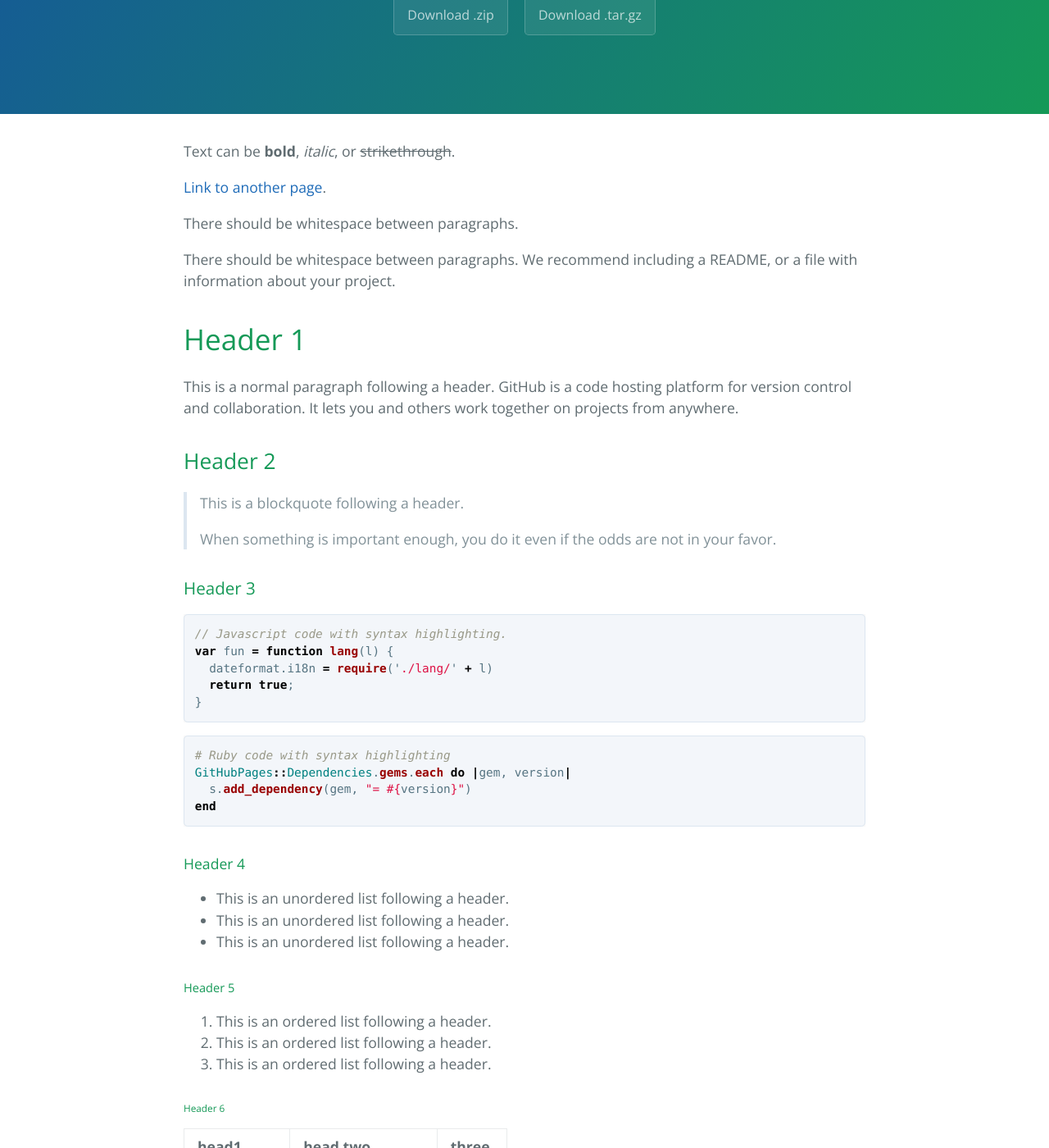
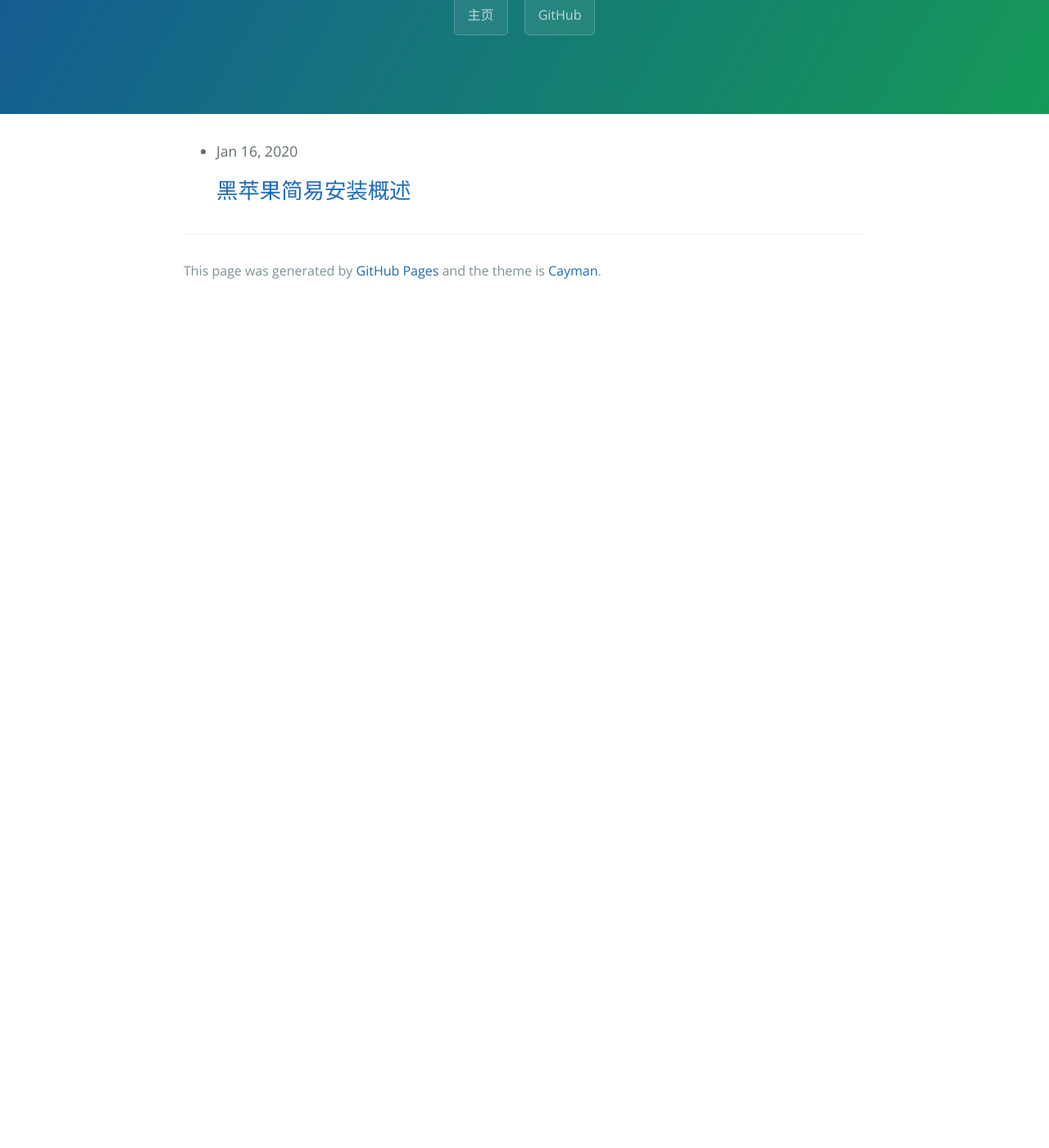
Before and after one commit to heyxiaobai/heyxiaobai.github.io, a Jekyll site: the page built from index.md, in a window 1280 px wide and 1400 px high, scrolled down 244 px. Shown: the whole window at 82% size. Built offline with Jekyll 4.4.1, drawn with Linux system fonts in a browser that asks for light colours; after the commit the page ends 900 px from its top, so only the background shows below that; some of the changed text lies outside the part shown.

Commit message:
初步配置主题

````diff
--- a/_config.yml
+++ b/_config.yml
@@ -1,5 +1,8 @@
-title: Cayman theme
-description: Cayman is a clean, responsive theme for GitHub Pages.
-show_downloads: true
+title: 小白工作室
+description: 欢迎光临
+show_downloads: false
 google_analytics:
 theme: jekyll-theme-cayman
+
+github:
+  url: https://github.com/heyxiaobai
--- a/_layouts/default.html
+++ b/_layouts/default.html
@@ -25,8 +25,9 @@
     <header class="page-header" role="banner">
       <h1 class="project-name">{{ page.title | default: site.title | default: site.github.repository_name }}</h1>
       <h2 class="project-tagline">{{ page.description | default: site.description | default: site.github.project_tagline }}</h2>
-      {% if site.github.is_project_page %}
-        <a href="{{ site.github.repository_url }}" class="btn">View on GitHub</a>
+      <a href="/" class="btn">主页</a>
+      {% if site.github.url %}
+        <a href="{{ site.github.url }}" class="btn">GitHub</a>
       {% endif %}
       {% if site.show_downloads %}
         <a href="{{ site.github.zip_url }}" class="btn">Download .zip</a>
@@ -38,10 +39,17 @@
       {{ content }}
 
       <footer class="site-footer">
-        {% if site.github.is_project_page %}
-          <span class="site-footer-owner"><a href="{{ site.github.repository_url }}">{{ site.github.repository_name }}</a> is maintained by <a href="{{ site.github.owner_url }}">{{ site.github.owner_name }}</a>.</span>
+        {% if page.reference_url %}
+          <span class="site-footer-owner">
+            参考链接:
+            <ul>
+            {%- for url in page.reference_url -%}
+              <li><a href="{{ url }}"> {{ url | remove:'http://' | remove:'https://'}} </a></li>
+            {%- endfor -%}
+            </ul>
+          </span>
         {% endif %}
-        <span class="site-footer-credits">This page was generated by <a href="https://pages.github.com">GitHub Pages</a>.</span>
+        <span class="site-footer-credits">This page was generated by <a href="https://pages.github.com">GitHub Pages</a> and the theme is <a href="https://github.com/pages-themes/cayman">Cayman</a>.</span>
       </footer>
     </main>
   </body>
--- /dev/null
+++ b/_layouts/home.html
@@ -0,0 +1,23 @@
+---
+layout: default
+---
+
+<div class="home">
+
+  {%- if site.posts.size > 0 -%}
+    <ul >
+      {%- for post in site.posts -%}
+      <li>
+        {%- assign date_format = site.minima.date_format | default: "%b %-d, %Y" -%}
+        <span >{{ post.date | date: date_format }}</span>
+        <h2 style="margin-top: 1rem">
+          <a href="{{ post.url | relative_url }}">
+            {{ post.title | escape }}
+          </a>
+        </h2>
+      </li>
+      {%- endfor -%}
+    </ul>
+  {%- endif -%}
+
+</div>
--- a/index.md
+++ b/index.md
@@ -1,123 +1,3 @@
 ---
-layout: default
+layout: home
 ---
-
-Text can be **bold**, _italic_, or ~~strikethrough~~.
-
-[Link to another page](./another-page.html).
-
-There should be whitespace between paragraphs.
-
-There should be whitespace between paragraphs. We recommend including a README, or a file with information about your project.
-
-# Header 1
-
-This is a normal paragraph following a header. GitHub is a code hosting platform for version control and collaboration. It lets you and others work together on projects from anywhere.
-
-## Header 2
-
-> This is a blockquote following a header.
->
-> When something is important enough, you do it even if the odds are not in your favor.
-
-### Header 3
-
-```js
-// Javascript code with syntax highlighting.
-var fun = function lang(l) {
-  dateformat.i18n = require('./lang/' + l)
-  return true;
-}
-```
-
-```ruby
-# Ruby code with syntax highlighting
-GitHubPages::Dependencies.gems.each do |gem, version|
-  s.add_dependency(gem, "= #{version}")
-end
-```
-
-#### Header 4
-
-*   This is an unordered list following a header.
-*   This is an unordered list following a header.
-*   This is an unordered list following a header.
-
-##### Header 5
-
-1.  This is an ordered list following a header.
-2.  This is an ordered list following a header.
-3.  This is an ordered list following a header.
-
-###### Header 6
-
-| head1        | head two          | three |
-|:-------------|:------------------|:------|
-| ok           | good swedish fish | nice  |
-| out of stock | good and plenty   | nice  |
-| ok           | good `oreos`      | hmm   |
-| ok           | good `zoute` drop | yumm  |
-
-### There's a horizontal rule below this.
-
-* * *
-
-### Here is an unordered list:
-
-*   Item foo
-*   Item bar
-*   Item baz
-*   Item zip
-
-### And an ordered list:
-
-1.  Item one
-1.  Item two
-1.  Item three
-1.  Item four
-
-### And a nested list:
-
-- level 1 item
-  - level 2 item
-  - level 2 item
-    - level 3 item
-    - level 3 item
-- level 1 item
-  - level 2 item
-  - level 2 item
-  - level 2 item
-- level 1 item
-  - level 2 item
-  - level 2 item
-- level 1 item
-
-### Small image
-
-![Octocat](https://github.githubassets.com/images/icons/emoji/octocat.png)
-
-### Large image
-
-![Branching](https://guides.github.com/activities/hello-world/branching.png)
-
-
-### Definition lists can be used with HTML syntax.
-
-<dl>
-<dt>Name</dt>
-<dd>Godzilla</dd>
-<dt>Born</dt>
-<dd>1952</dd>
-<dt>Birthplace</dt>
-<dd>Japan</dd>
-<dt>Color</dt>
-<dd>Green</dd>
-</dl>
-
-```
-Long, single-line code blocks should not wrap. They should horizontally scroll if they are too long. This line should be long enough to demonstrate this.
-```
-
-```
-The final element.
-```
````
Also changed, not shown: _posts/2020-01-16-黑苹果简易安装概述.md (added, +39 -0 lines), another-page.md (deleted, +0 -11 lines), docs/CODE_OF_CONDUCT.md (deleted, +0 -46 lines), docs/CONTRIBUTING.md (deleted, +0 -88 lines), docs/SUPPORT.md (deleted, +0 -9 lines), README.md, thumbnail.png (deleted), 1 other file.
